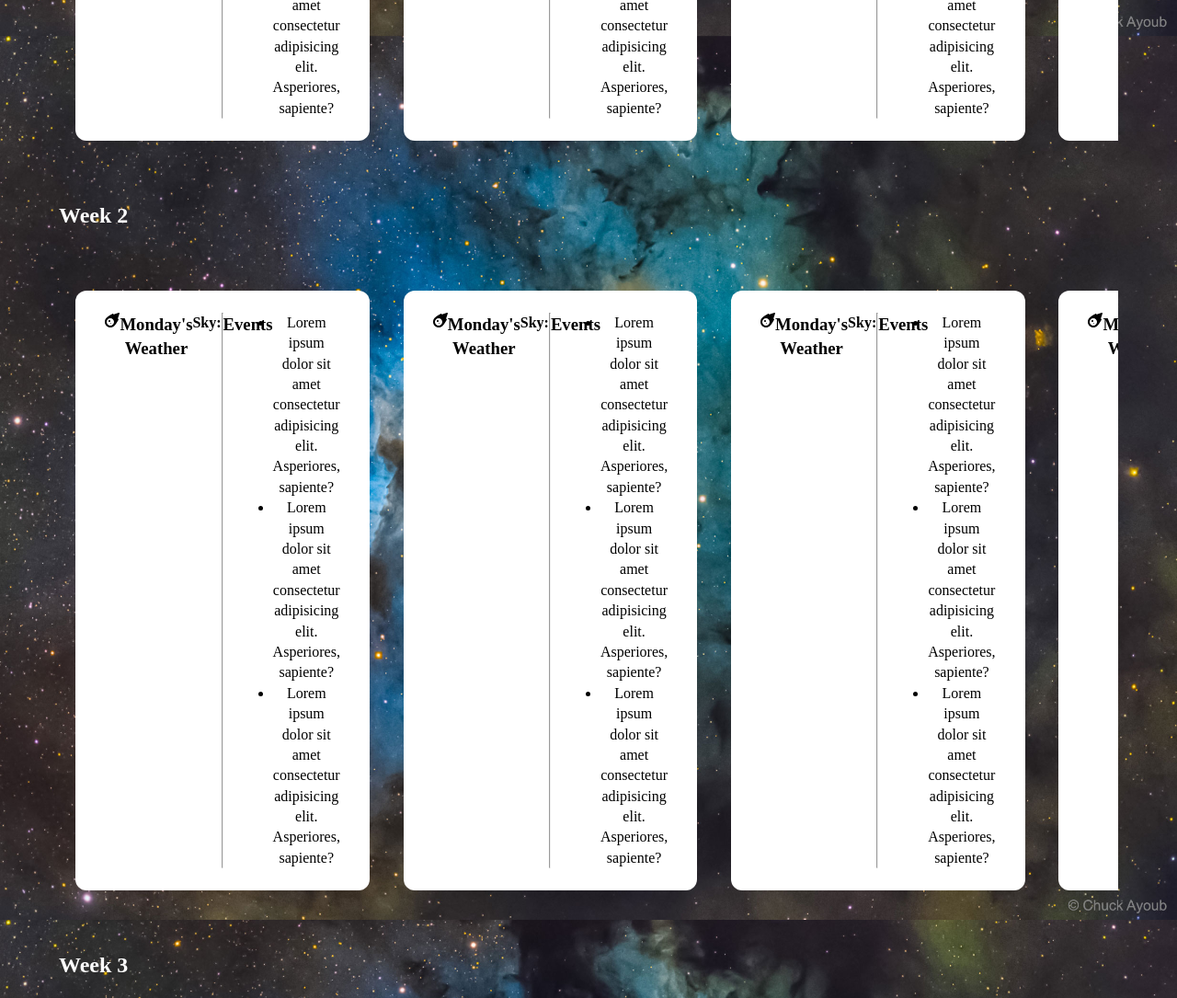
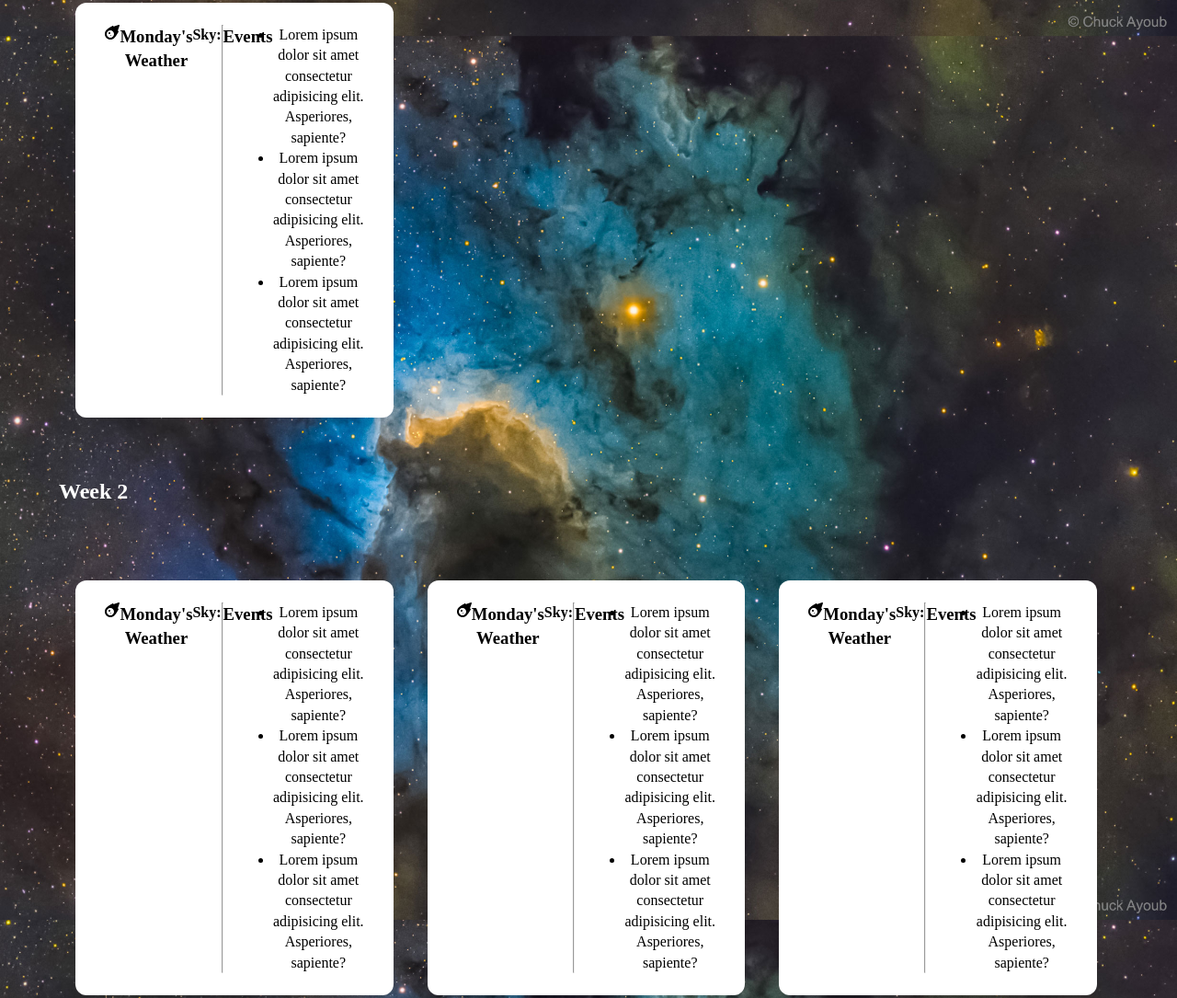
Before and after one commit to mkdir-helen/space-app, a website: page public/HTML/index.html in a window 1280 px wide. Shown: the part 841-1926 px from the top of the page at 92% size. Drawn offline with Linux system fonts and the light colour scheme; files whose address does not match are found by name.

Commit message:
Updates CSS

```diff
--- a/models/db.js
+++ b/models/db.js
@@ -2,7 +2,7 @@
 // Database Connection
 const pgp = require('pg-promise')({
     query: e => {
-        // console.log('QUERY: ', e.query);
+        console.log('QUERY: ', e.query);
         if (e.params) {
             console.log('PARAMS:', e.params);
         }
--- a/public/css/style.css
+++ b/public/css/style.css
@@ -89,6 +89,9 @@ body {
     margin: 3px;
 }
 
+.Week-Title {
+    height: 2em;
+}
 
 
 /* Showcase */
@@ -134,7 +137,9 @@ body {
     text-align: center;
     padding: 1.5rem 2rem;
     margin: 1.6%;
-    border-radius: 12px
+    border-radius: 12px;
+    width: 30%;
+
 }
 
 .events {
@@ -145,6 +150,9 @@ body {
 
 .week{
     display: flex;
+    width: 100%;
+    flex-wrap: wrap;
+
 }
 
 .Week-Title{
--- a/views/body.js
+++ b/views/body.js
@@ -19,7 +19,7 @@ function mainNav() {
 
                     </li>
                     <li>
-                        <a href="#">Login <i class="fas fa-sign-in-alt"></i></a>
+                        <a href="#">Log-Out <i class="fas fa-sign-in-alt"></i></a>
                     </li>
                     <li>
                         <a href="#">SignUp <i class="fas fa-user-plus"></i></a>
--- a/views/month.js
+++ b/views/month.js
@@ -1,8 +1,8 @@
 function month(monthName, days) {
     return `
+    <h1 class="Week-Title sticky">${monthName}</h1>
     <div class="week">
-    <h1 class="Week-Title sticky">${monthName}</h1>
-        ${days}
+    ${days}
     </div>
     `
 }
```
